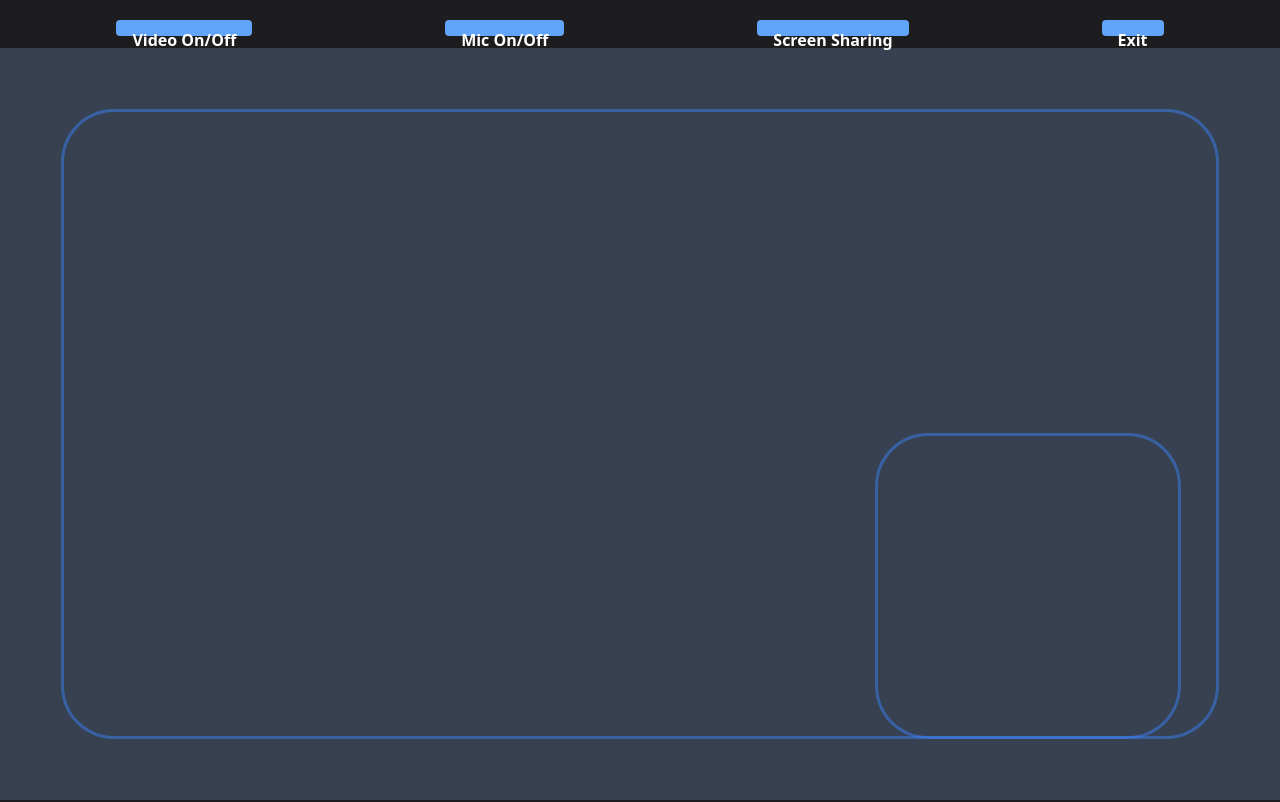
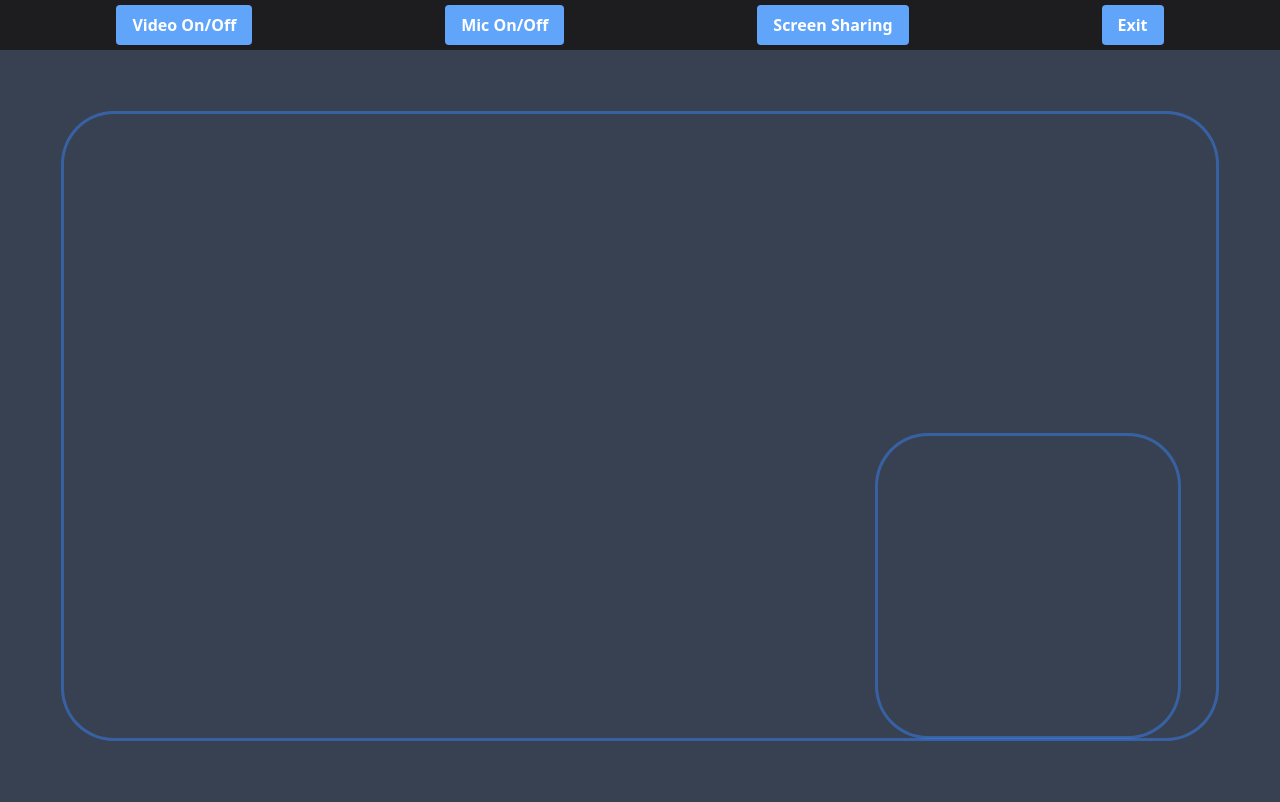
Before and after one commit to jungwoonlim/jcloud-conference, a React (Create React App) app in the folder client/: page /conference in a window 1280 px wide. Built offline with nearby package versions, Linux system fonts and the light colour scheme; no server answers.

Commit message:
button css update

```diff
--- a/client/src/layout/HeaderLayout.js
+++ b/client/src/layout/HeaderLayout.js
@@ -3,8 +3,9 @@ import styled from "styled-components";
 import { Link } from "react-router-dom";
 
 const Header = styled.div`
-  padding: 20px;
+  padding: 5px 20px;
   height: 6%;
+  min-height: 50px;
   display: flex;
   flex-direction: row;
   justify-content: space-around;
@@ -12,7 +13,7 @@ const Header = styled.div`
 `;
 
 const Button = styled.button`
-  // outline: none !important;
+  height: 100%;
   cursor: pointer;
 `;
 
```
